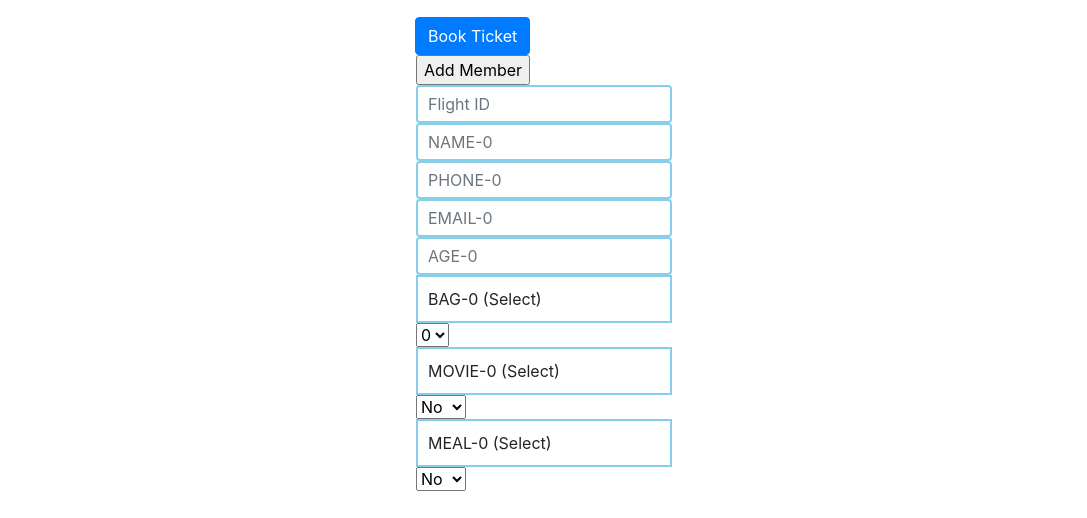
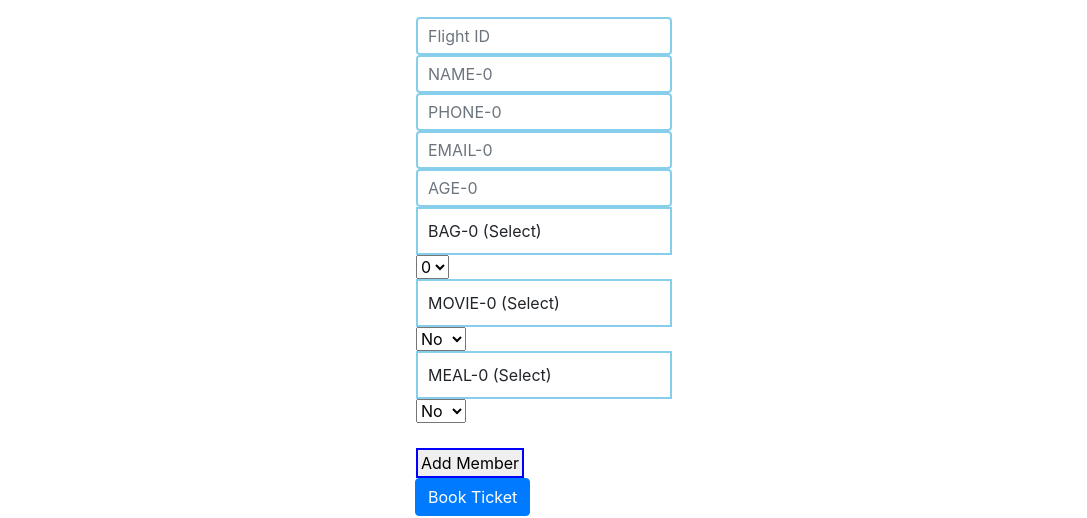
Before and after one commit to OwenSit/Ticket_Booking_Web, a plain HTML site: page client/client.html in a window 1280 px wide. Shown: the part 303-821 px from the top of the page, without its empty margins (96-1183 px from the left). Drawn offline with nearby package versions, Linux system fonts and the light colour scheme; no server answers.

Commit message:
change the add member btm && book btn

```diff
--- a/client/client.html
+++ b/client/client.html
@@ -50,14 +50,6 @@
   <!-- todo insert input box and add button -->
    <div  id="input-reserve">
 
-
-
-
-    <div class="input-group-append">
-      <button class="btn btn-primary" type="button" onclick="addcustomer()">Book Ticket</button>
-    </div>
-    <input type="button" value="Add Member" onclick="addForm()" id = "addmem">  <!--///////////////-->
-
     <input type="text" class="form-control" placeholder="Flight ID" id="flightID">
     <input type="text" class="form-control" placeholder="NAME-0" id="name_0">
     <input type="text" class="form-control" placeholder="PHONE-0" id="phone_0">
@@ -93,6 +85,13 @@
   </div>
 
   <!-- end of insert form -->
+
+  <input type="button" value="Add Member" onclick="addForm()" id = "addmem">  <!--///////////////-->
+  <div class="input-group-append">
+    <button class="btn btn-primary" type="button" onclick="addcustomer()">Book Ticket</button>
+  </div>
+
+
 
   <div id = "instruction">
     <div>Note**</div>
--- a/client/style.css
+++ b/client/style.css
@@ -9,12 +9,20 @@
   }
 
 
-  #input-reserve {
+  #input-reserve, #addmem, .input-group-append{
     /* width: 80%; */
     text-align: left;
     /* margin-left: 10%; */
     padding-right: 40%;
     padding-left: 40%;
+  }
+  #addmem{
+    padding-left: 3px;
+    padding-right: 3px;
+    text-align: right;
+    margin-left: 40%;
+    color:black;
+    border: solid 2px blue;
   }
 
   #reserve-list {
```
